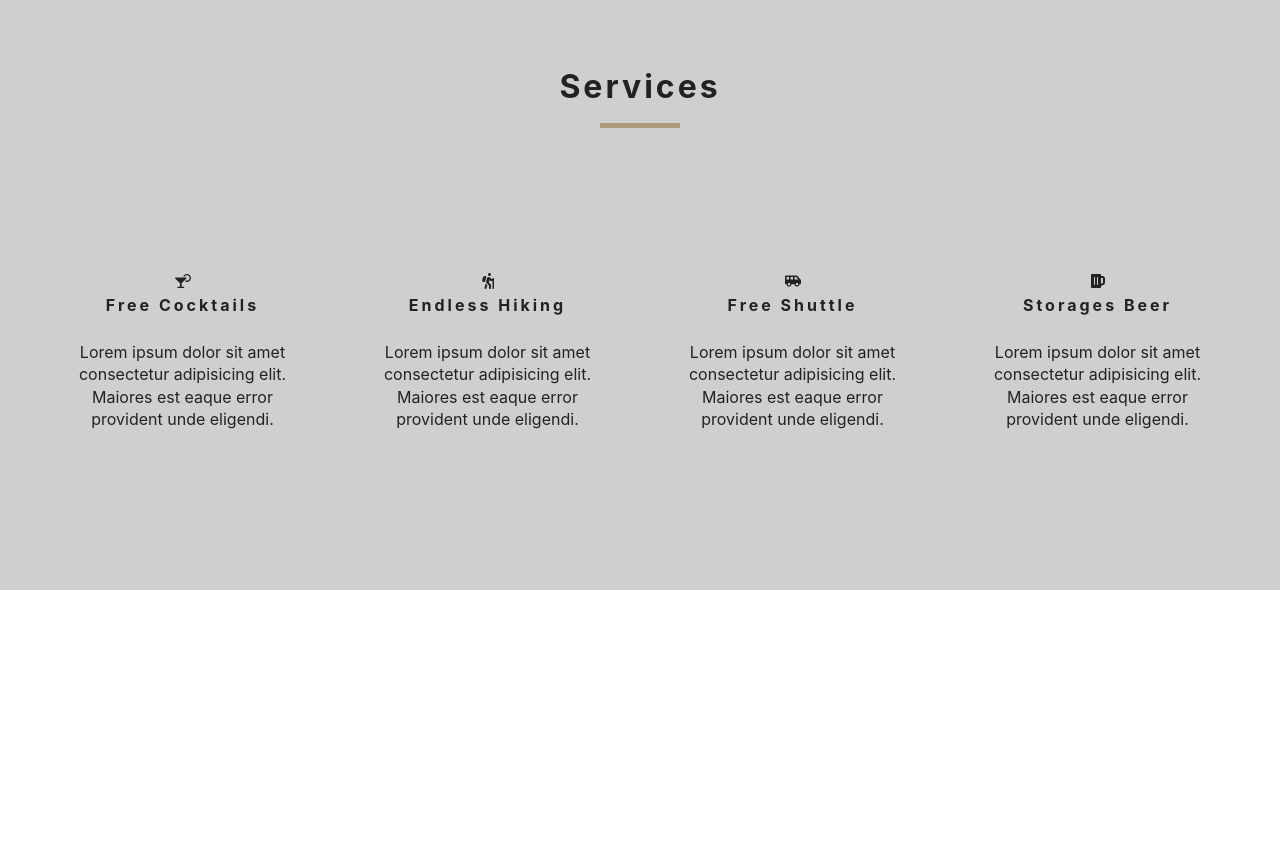
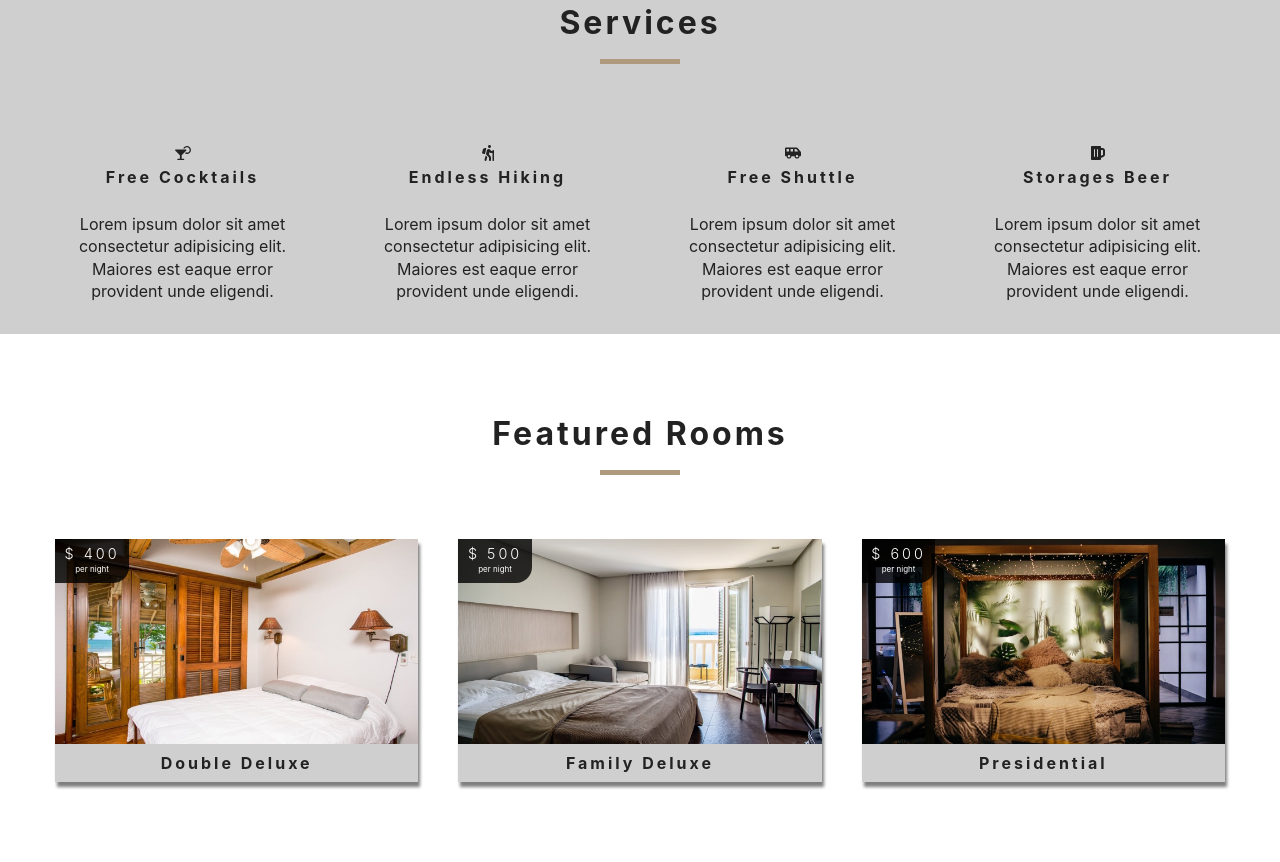
Before and after one commit to tulip0208/react-reservation-project, a React app in the folder react-beach-resort-dev/: page / in a window 1280 px wide. Shown: the part 813-1675 px from the top of the page. Before the commit the page ends 1403 px from the top, so only its background shows below. Built offline with nearby package versions, Linux system fonts and the light colour scheme.

Commit message:
Freatured Room Components & Functionality Makes

```diff
--- a/react-beach-resort-dev/src/App/App.css
+++ b/react-beach-resort-dev/src/App/App.css
@@ -230,7 +230,7 @@ h6 {
 
 /* services */
 .services {
-  padding: 5rem 0;
+  padding: 1rem 0;
 }
 .services {
   background: var(--darkGrey);
--- /dev/null
+++ b/react-beach-resort-dev/src/Components/FeaturedRooms/FeaturedRooms.jsx
@@ -0,0 +1,30 @@
+import React, { Component } from "react";
+
+// import context
+import { RoomContext } from "../../Context/Context";
+
+// import components
+import Loading from "../Loading/Loading";
+import Room from "../Room/Room";
+import Title from "../Title/Title";
+
+export default class FeaturedRooms extends Component {
+  static contextType = RoomContext;
+
+  render() {
+    let { loading, featuredRooms: rooms } = this.context;
+    rooms = rooms.map((room) => {
+      return <Room key={room.id} room={room} />;
+    });
+
+    return (
+      <section className="featured-rooms">
+        <Title title="featured rooms" />
+
+        <div className="featured-rooms-center">
+          {loading ? <Loading /> : rooms}
+        </div>
+      </section>
+    );
+  }
+}
--- /dev/null
+++ b/react-beach-resort-dev/src/Components/Loading/Loading.jsx
@@ -0,0 +1,13 @@
+import React from "react";
+
+// import loading gif image
+import loadingGif from "../../assets/img/gif/loading-arrow.gif";
+
+export default function Loading() {
+  return (
+    <div className="loading">
+      <h4>rooms data loading ...</h4>
+      <img src={loadingGif} alt="loading gif" />
+    </div>
+  );
+}
--- /dev/null
+++ b/react-beach-resort-dev/src/Components/Room/Room.jsx
@@ -0,0 +1,41 @@
+import React from "react";
+
+// import react-router-dom
+import { Link } from "react-router-dom";
+
+// import assets
+import defaultImg from "../../assets/img/jpeg/room-1.jpeg";
+
+// import prop-types
+import PropTypes from "prop-types";
+
+export default function Room({ room }) {
+  const { name, slug, images, price } = room;
+
+  return (
+    <article className="room">
+      <div className="img-container">
+        <img src={images[0] || defaultImg} alt="single room" />
+
+        <div className="price-top">
+          <h6>$ {price}</h6>
+          <p>per night</p>
+        </div>
+
+        <Link to={`/rooms/${slug}`} className="btn-primary room-link">
+          Feature
+        </Link>
+      </div>
+      <p className="room-info">{name}</p>
+    </article>
+  );
+}
+
+Room.prototype = {
+  room: PropTypes.shape({
+    name: PropTypes.string.isRequired,
+    slug: PropTypes.string.isRequired,
+    images: PropTypes.arrayOf(PropTypes.string).isRequired,
+    price: PropTypes.number.isRequired,
+  }),
+};
--- a/react-beach-resort-dev/src/Context/Context.jsx
+++ b/react-beach-resort-dev/src/Context/Context.jsx
@@ -1,11 +1,59 @@
-import React, { Component } from 'react'
+import React, { Component } from "react";
 
-export default class Context extends Component {
-    render() {
-        return (
-            <div>
+// import data
+import items from "../Data/data";
 
-            </div>
-        )
-    }
+// react context-api
+const RoomContext = React.createContext();
+
+class RoomProvider extends Component {
+  state = {
+    rooms: [],
+    sortedRooms: [],
+    featuredRooms: [],
+    loading: true,
+  };
+
+  // getDate
+  componentDidMount() {
+    // this.getData
+    let rooms = this.formatDate(items);
+    let featuredRooms = rooms.filter((room) => room.featured === true);
+
+    this.setState({
+      rooms,
+      featuredRooms,
+      sortedRooms: rooms,
+      loading: false,
+    });
+  }
+
+  formatDate(items) {
+    let tempItems = items.map((item) => {
+      let id = item.sys.id;
+      let images = item.fields.images.map((image) => image.fields.file.url);
+
+      let room = { ...item.fields, images, id };
+      return room;
+    });
+    return tempItems;
+  }
+
+  getRoom = (slug) => {
+    let tempRooms = [...this.state.rooms];
+    const room = tempRooms.find((room) => room.slug === slug);
+    return room;
+  };
+
+  render() {
+    return (
+      <RoomContext.Provider value={{ ...this.state, getRoom: this.getRoom }}>
+        {this.props.children}
+      </RoomContext.Provider>
+    );
+  }
 }
+
+const RoomConsumer = RoomContext.Consumer;
+
+export { RoomProvider, RoomConsumer, RoomContext };
--- a/react-beach-resort-dev/src/Pages/Home.jsx
+++ b/react-beach-resort-dev/src/Pages/Home.jsx
@@ -7,6 +7,7 @@ import { Link } from "react-router-dom";
 import Hero from "../Components/Hero/Hero";
 import Banner from "../Components/Banner/Banner";
 import Services from "../Components/Services/Services";
+import FeaturedRooms from "../Components/FeaturedRooms/FeaturedRooms";
 
 function Home() {
   return (
@@ -22,6 +23,7 @@ function Home() {
         </Banner>
       </Hero>
       <Services />
+      <FeaturedRooms />
     </>
   );
 }
```
Also changed, not shown: react-beach-resort-dev/src/index.js (+5 -2 lines).
